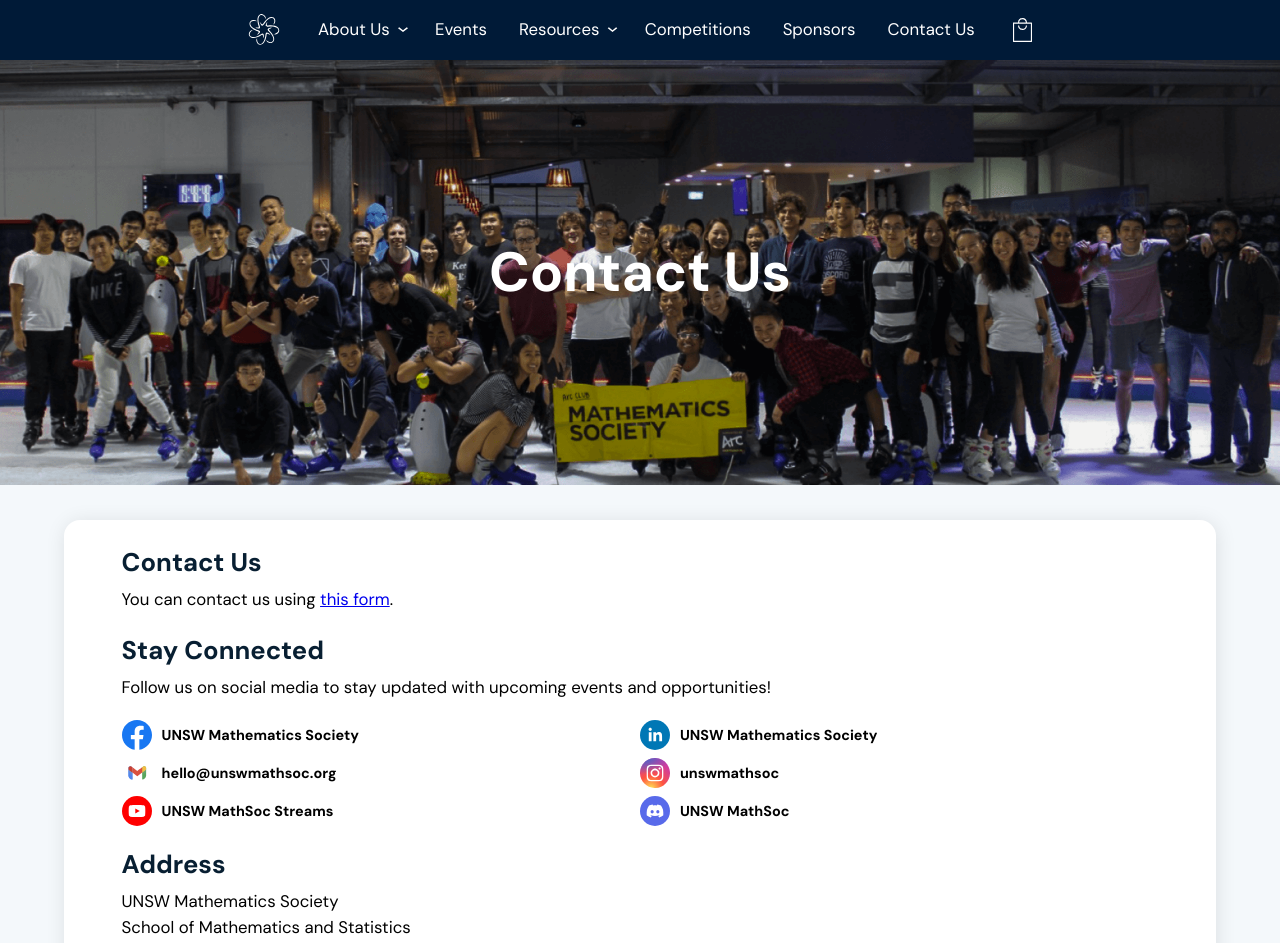
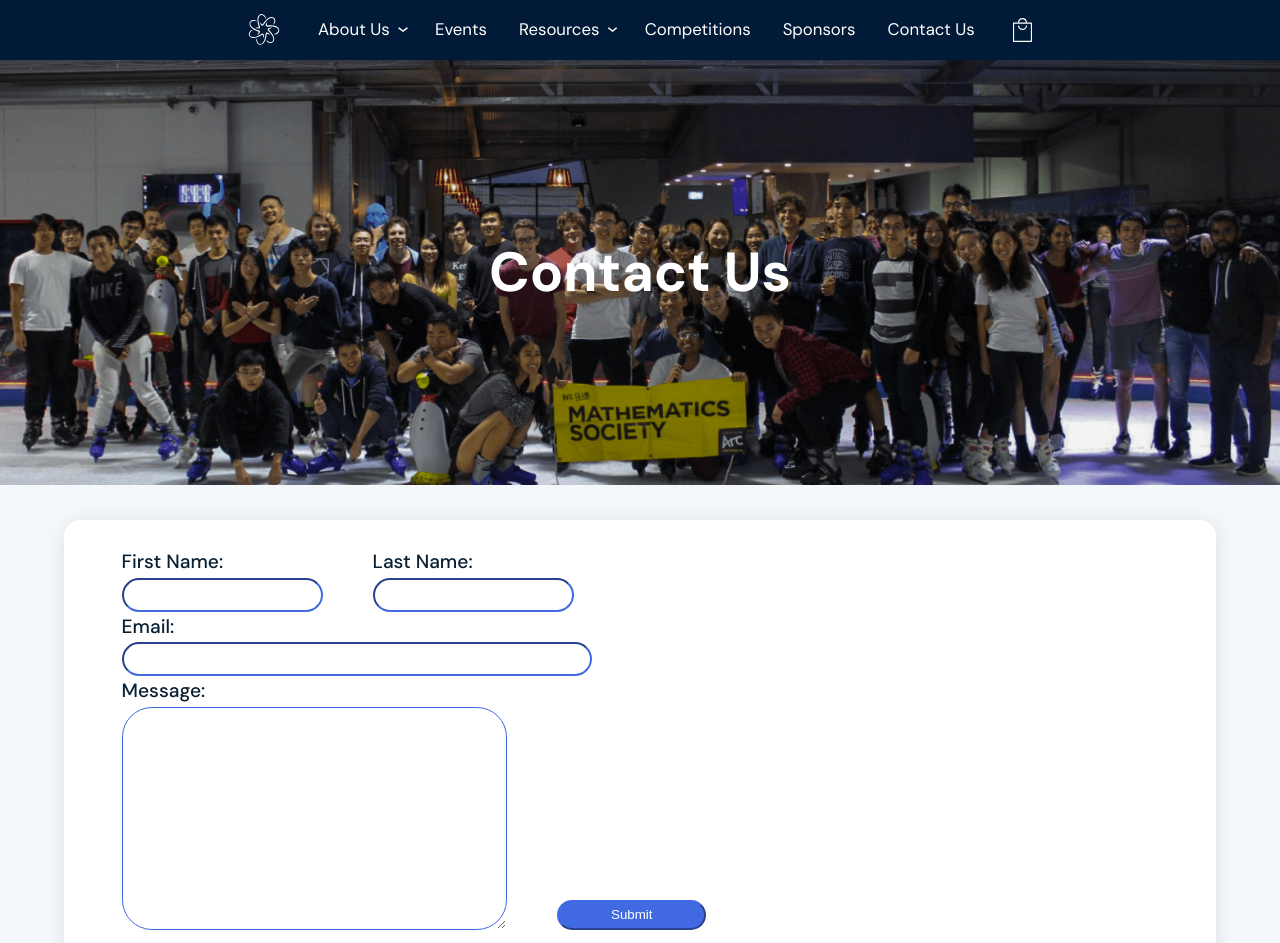
Before and after one commit to MathSocUNSW/mathsoc-website, a Next.js app: page /contact in a window 1280 px wide. Shown: the top 943 px of the page. Built offline with nearby package versions, Linux system fonts and the light colour scheme.

Commit message:
contact draft

```diff
--- /dev/null
+++ b/src/data/contactData.ts
@@ -0,0 +1,6 @@
+export interface contactProps {
+  firstname: string;
+  lastname: string;
+  email: string;
+  message: string;
+}
--- a/src/pages/contact.tsx
+++ b/src/pages/contact.tsx
@@ -1,5 +1,5 @@
 // Library Imports
-import React from "react";
+import React, { useState } from "react";
 import Head from "next/head";
 import { Typography } from "@mui/material";
 
@@ -13,8 +13,37 @@ import styles from "src/styles/contact.module.scss";
 
 // Data
 import { socials } from "src/data/socialData";
+import { contactProps } from "src/data/contactData";
 
 const Contact: React.FC = () => {
+  const emailRegex = /^\w+([\.-]?\w+)*@\w+([\.-]?\w+)*(\.\w{2,3})+$/;
+  const [contactDetails, setContactDetails] = useState<contactProps>({
+    firstname: "",
+    lastname: "",
+    email: "",
+    message: ""
+  });
+
+  const handleChange = (event) => {
+    event.preventDefault();
+    const name = event.target.name;
+    const value = event.target.value;
+    setContactDetails((prevForm) => ({
+      ...prevForm,
+      [name]: value
+    }));
+  };
+
+  const handleSubmit = (event) => {
+    event.preventDefault();
+    console.log(contactDetails);
+    if (!emailRegex.test(contactDetails.email)) {
+      alert("Invalid Email");
+    } else {
+      alert("You've submitted");
+    }
+  };
+
   return (
     <section>
       <Head>
@@ -26,8 +55,8 @@ const Contact: React.FC = () => {
         <WholePageBox>
           <div className={styles.contactBody}>
             <div className="contactUsSection">
-              <Typography variant="h4">Contact Us</Typography>
-              {/* TODO Update Link? */}
+              {/* <Typography variant="h4">Contact Us</Typography>
+              TODO Update Link?
               <Typography variant="body1">
                 You can contact us using{" "}
                 <a
@@ -38,7 +67,49 @@ const Contact: React.FC = () => {
                   this form
                 </a>
                 .
-              </Typography>
+              </Typography> */}
+              <form onSubmit={handleSubmit}>
+                <div className={styles.contactName}>
+                  <div>
+                    <Typography variant="h6">First Name:</Typography>
+                    <input
+                      type="text"
+                      name="firstname"
+                      className={styles.inputItem}
+                      onChange={handleChange}
+                    />
+                  </div>
+                  <div>
+                    <Typography variant="h6">Last Name:</Typography>
+                    <input
+                      type="text"
+                      name="lastname"
+                      className={styles.inputItem}
+                      onChange={handleChange}
+                    />
+                  </div>
+                </div>
+                <Typography variant="h6">Email:</Typography>
+                <input
+                  type="text"
+                  className={styles.emailItem}
+                  name="email"
+                  onChange={handleChange}
+                />
+                <Typography variant="h6">Message:</Typography>
+                <div className={styles.contactName}>
+                  <textarea
+                    rows={5}
+                    cols={50}
+                    className={styles.messageItem}
+                    name="message"
+                    onChange={handleChange}
+                  />
+                  <button type="submit" className={styles.submitButton}>
+                    Submit
+                  </button>
+                </div>
+              </form>
             </div>
             <div className="stayConnectedSection">
               <Typography variant="h4">Stay Connected</Typography>
--- a/src/styles/contact.module.scss
+++ b/src/styles/contact.module.scss
@@ -37,3 +37,82 @@
   width: 30px;
   height: 30px;
 }
+
+.contactName {
+  display: flex;
+  gap: 50px;
+  align-items: flex-end;
+}
+
+.inputItem {
+  border-radius: 30px;
+  height: 30px;
+  padding-top: 0px;
+  padding-left: 10px;
+  padding-right: 10px;
+  border-color: #4169e1;
+  transition-timing-function: ease-in-out;
+  transition: 0.5s;
+  transition-timing-function: cubic-bezier(0.215, 0.61, 0.355, 1);
+}
+
+.inputItem:hover {
+  transform: scale(1.1);
+  background-color: white;
+  color: #4169e1;
+}
+
+.emailItem {
+  width: 43%;
+  border-radius: 30px;
+  height: 30px;
+  padding-top: 0px;
+  padding-left: 1%;
+  padding-right: 1%;
+  border-color: #4169e1;
+  transition-timing-function: ease-in-out;
+  transition: 0.5s;
+  transition-timing-function: cubic-bezier(0.215, 0.61, 0.355, 1);
+}
+
+.emailItem:hover {
+  transform: scale(1.1);
+  background-color: white;
+  color: #4169e1;
+}
+
+.messageItem {
+  width: 35%;
+  border-radius: 30px;
+  height: 200px;
+  padding: 1%;
+  border-color: #4169e1;
+  transition-timing-function: ease-in-out;
+  transition: 0.5s;
+  transition-timing-function: cubic-bezier(0.215, 0.61, 0.355, 1);
+}
+
+.messageItem:hover {
+  transform: scale(1.05);
+  background-color: white;
+  color: #4169e1;
+}
+
+.submitButton {
+  background-color: #4169e1;
+  color: white;
+  border-radius: 30px;
+  height: 30px;
+  border-color: #4169e1;
+  padding-left: 5%;
+  padding-right: 5%;
+  transition-timing-function: ease-in-out;
+  transition: 0.5s;
+  transition-timing-function: cubic-bezier(0.215, 0.61, 0.355, 1);
+}
+
+.submitButton:hover {
+  transform: scale(1.1);
+  background-color: white;
+  color: #4169e1;
+}
```
